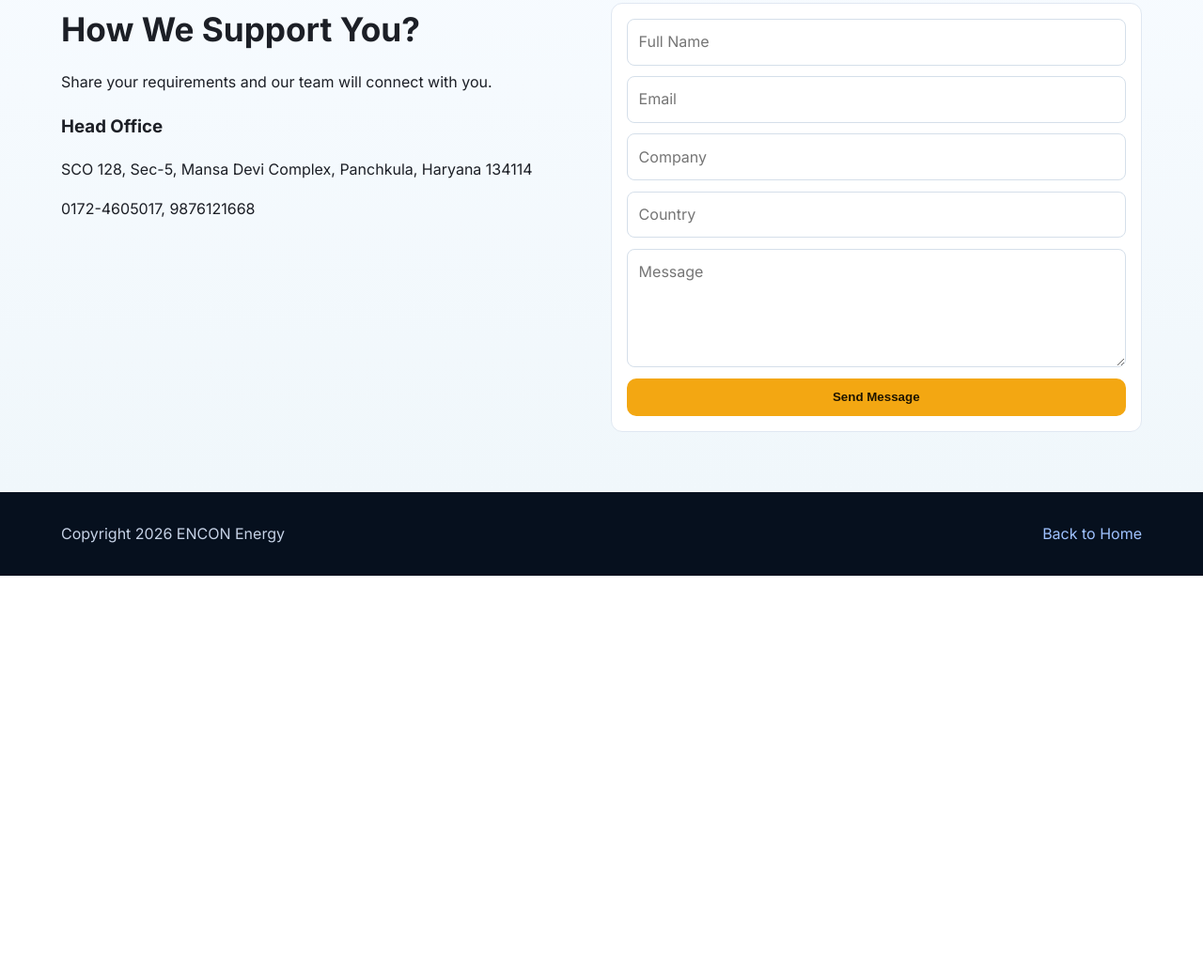
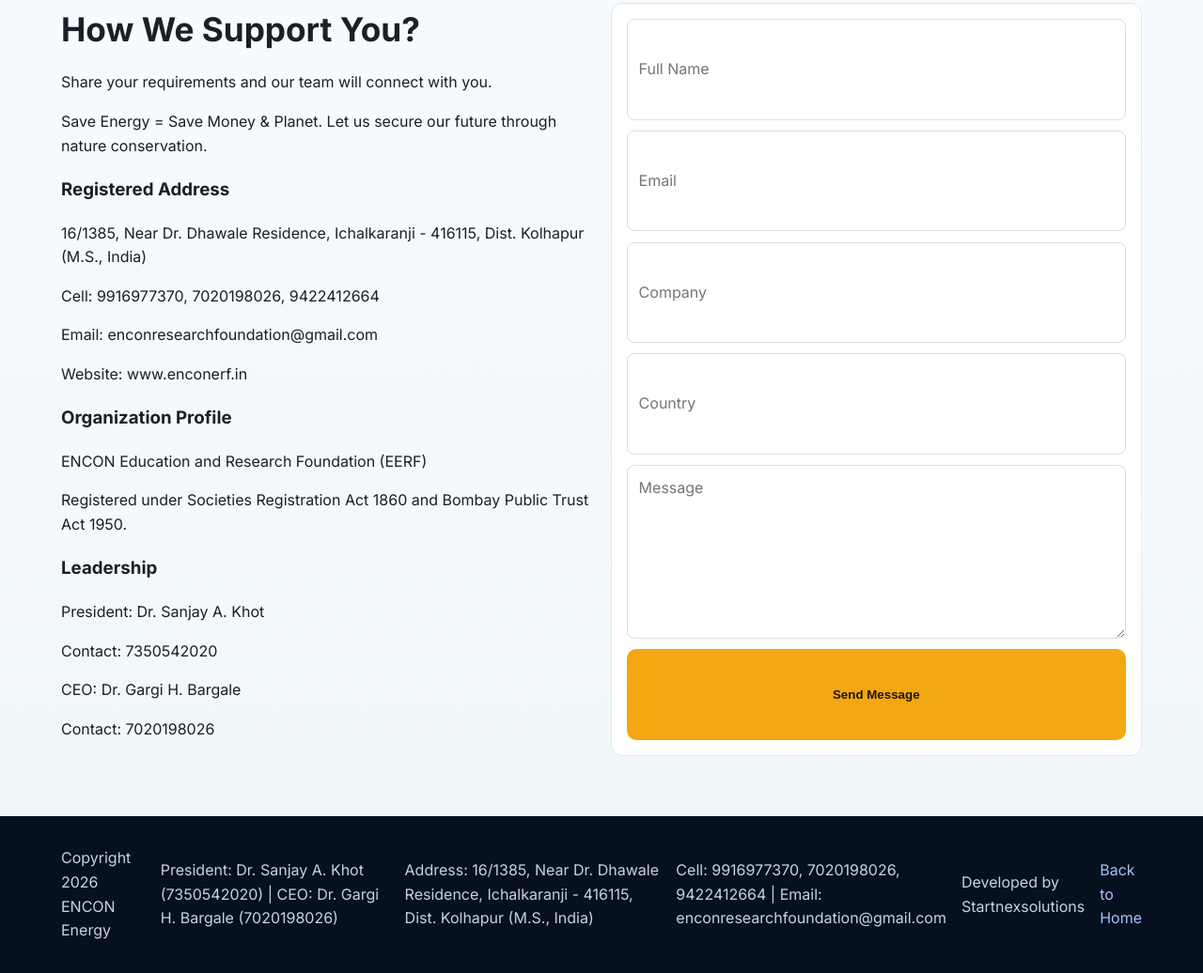
Before and after one commit to Sanyamkanire17/ENCON, a plain HTML site: page contact.html in a window 1280 px wide. Shown: the part 388-1424 px from the top of the page at 94% size. Before the commit the page ends 1001 px from the top, so only its background shows below. Drawn offline with Linux system fonts and the light colour scheme.

Commit message:
Update contact.html

```diff
--- a/contact.html
+++ b/contact.html
@@ -13,9 +13,6 @@
   <header class="site-header">
     <div class="container nav-wrap">
       <a class="logo" href="index.html">ENCON<span>Energy</span></a>
-      <button class="menu-toggle" id="menuToggle" aria-label="Toggle menu" aria-expanded="false">
-        <span></span><span></span><span></span>
-      </button>
       <nav class="nav" id="mainNav">
         <ul>
           <li><a href="index.html">Home</a></li>
@@ -26,6 +23,12 @@
           <li><a href="contact.html">Contact</a></li>
         </ul>
       </nav>
+      <div class="header-actions">
+        <button class="theme-toggle" id="themeToggle" aria-label="Switch theme">🌙</button>
+        <button class="menu-toggle" id="menuToggle" aria-label="Toggle menu" aria-expanded="false">
+          <span></span><span></span><span></span>
+        </button>
+      </div>
     </div>
   </header>
 
@@ -41,10 +44,25 @@
       <div>
         <h2>How We Support You?</h2>
         <p>Share your requirements and our team will connect with you.</p>
+        <p>Save Energy = Save Money & Planet. Let us secure our future through nature conservation.</p>
         <div class="office">
-          <h3>Head Office</h3>
-          <p>SCO 128, Sec-5, Mansa Devi Complex, Panchkula, Haryana 134114</p>
-          <p>0172-4605017, 9876121668</p>
+          <h3>Registered Address</h3>
+          <p>16/1385, Near Dr. Dhawale Residence, Ichalkaranji - 416115, Dist. Kolhapur (M.S., India)</p>
+          <p>Cell: 9916977370, 7020198026, 9422412664</p>
+          <p>Email: enconresearchfoundation@gmail.com</p>
+          <p>Website: www.enconerf.in</p>
+        </div>
+        <div class="office">
+          <h3>Organization Profile</h3>
+          <p>ENCON Education and Research Foundation (EERF)</p>
+          <p>Registered under Societies Registration Act 1860 and Bombay Public Trust Act 1950.</p>
+        </div>
+        <div class="office">
+          <h3>Leadership</h3>
+          <p>President: Dr. Sanjay A. Khot</p>
+          <p>Contact: 7350542020</p>
+          <p>CEO: Dr. Gargi H. Bargale</p>
+          <p>Contact: 7020198026</p>
         </div>
       </div>
       <form class="contact-form">
@@ -61,6 +79,10 @@
   <footer class="site-footer">
     <div class="container">
       <p>Copyright 2026 ENCON Energy</p>
+      <p class="footer-info">President: Dr. Sanjay A. Khot (7350542020) | CEO: Dr. Gargi H. Bargale (7020198026)</p>
+      <p class="footer-info">Address: 16/1385, Near Dr. Dhawale Residence, Ichalkaranji - 416115, Dist. Kolhapur (M.S., India)</p>
+      <p class="footer-info">Cell: 9916977370, 7020198026, 9422412664 | Email: enconresearchfoundation@gmail.com</p>
+      <p class="developed-by">Developed by Startnexsolutions</p>
       <a href="index.html">Back to Home</a>
     </div>
   </footer>
```
